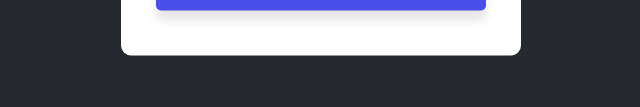
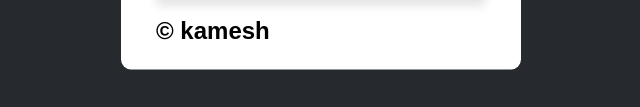
Before and after one commit to kameshdev/Create-your-own-QR-code, a plain HTML site: page index.html in a window 1280 px wide. Shown: the part 468-575 px from the top of the page, without its empty margins (319-959 px from the left). Drawn offline with Linux system fonts and the light colour scheme.

Commit message:
Update index.html

```diff
--- a/index.html
+++ b/index.html
@@ -13,6 +13,7 @@
 				<img src="" id="qrImg">
 			</div>
 			<button onclick="generateQr()">Generate QR Code</button>
+			<h2>&copy kamesh</h2>
 		</div>
 		<script>
 			let imgBox=document.getElementById("imgBox");
```
